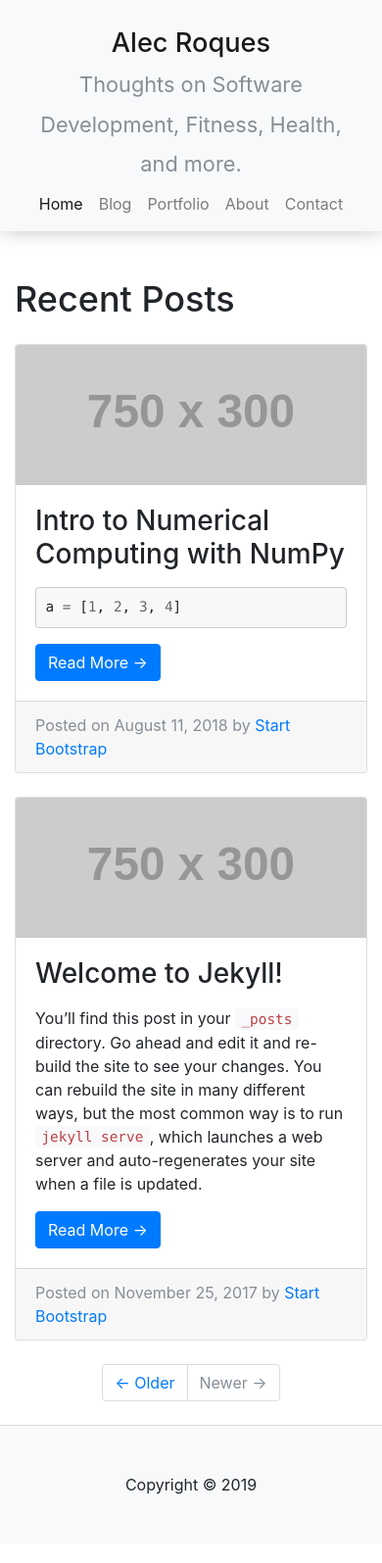
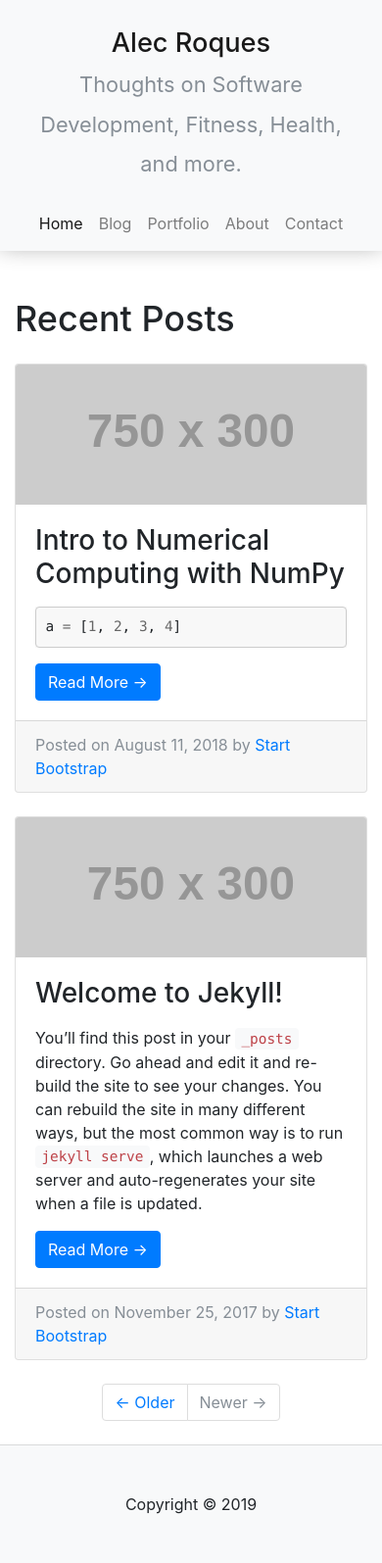
Before and after one commit to aroques/aroques.github.io, a Jekyll site: the page built from index.html, in a window 390 px wide. Shown: the whole page at 98% size. Built offline with Jekyll 4.4.1, drawn with Linux system fonts in a browser that asks for light colours.

```diff
--- a/css/main.css
+++ b/css/main.css
@@ -20,7 +20,7 @@
   }
 
   .upper-nav {
-    height: 180px;
+    height: 200px;
   }
 }
 
--- a/js/persistant-header.js
+++ b/js/persistant-header.js
@@ -4,7 +4,7 @@ $(window).scroll(function(){
     var upper_nav_height;
 
     if (window.innerWidth <= 575.98) {
-        upper_nav_height = 180;
+        upper_nav_height = 200;
     }
     else {
         upper_nav_height = 150;
```
